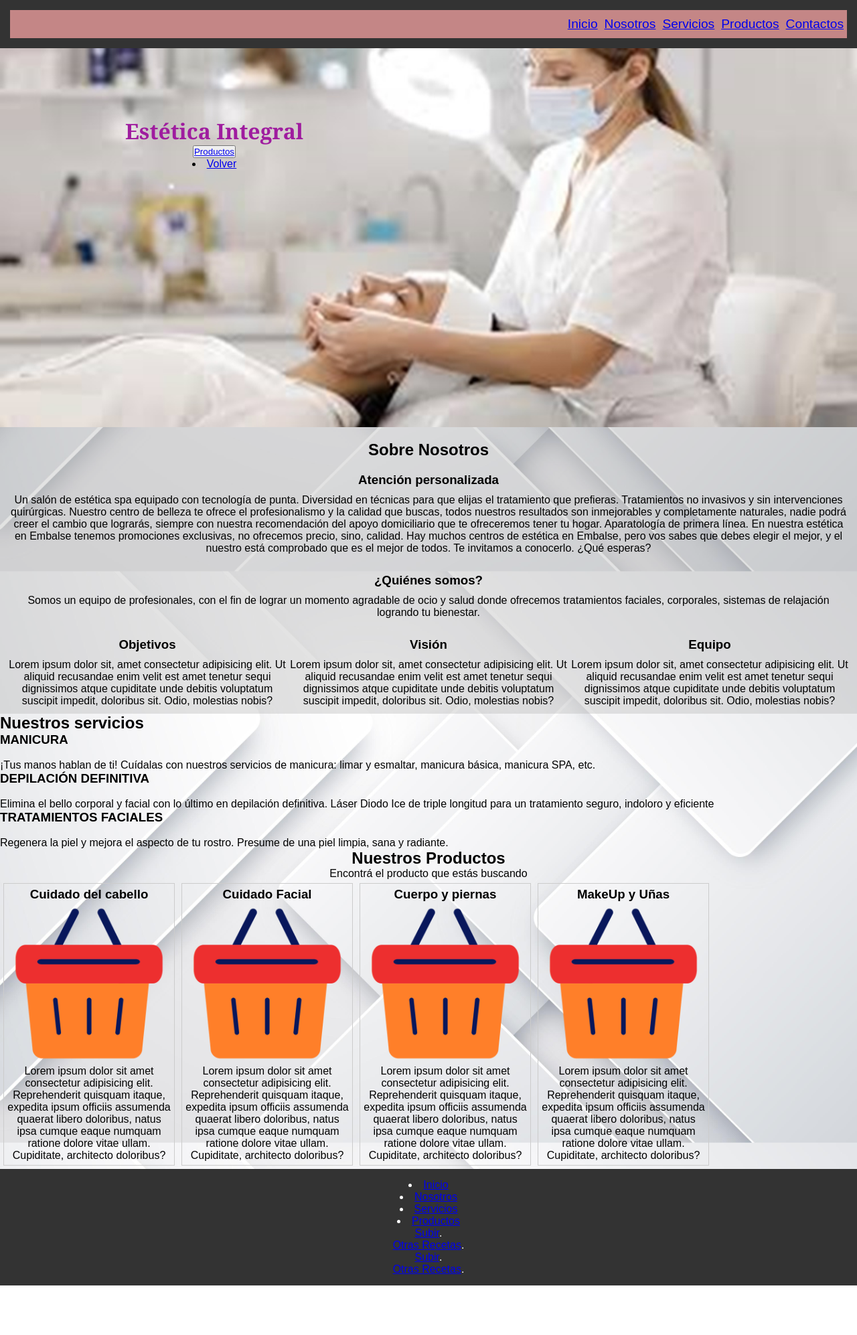
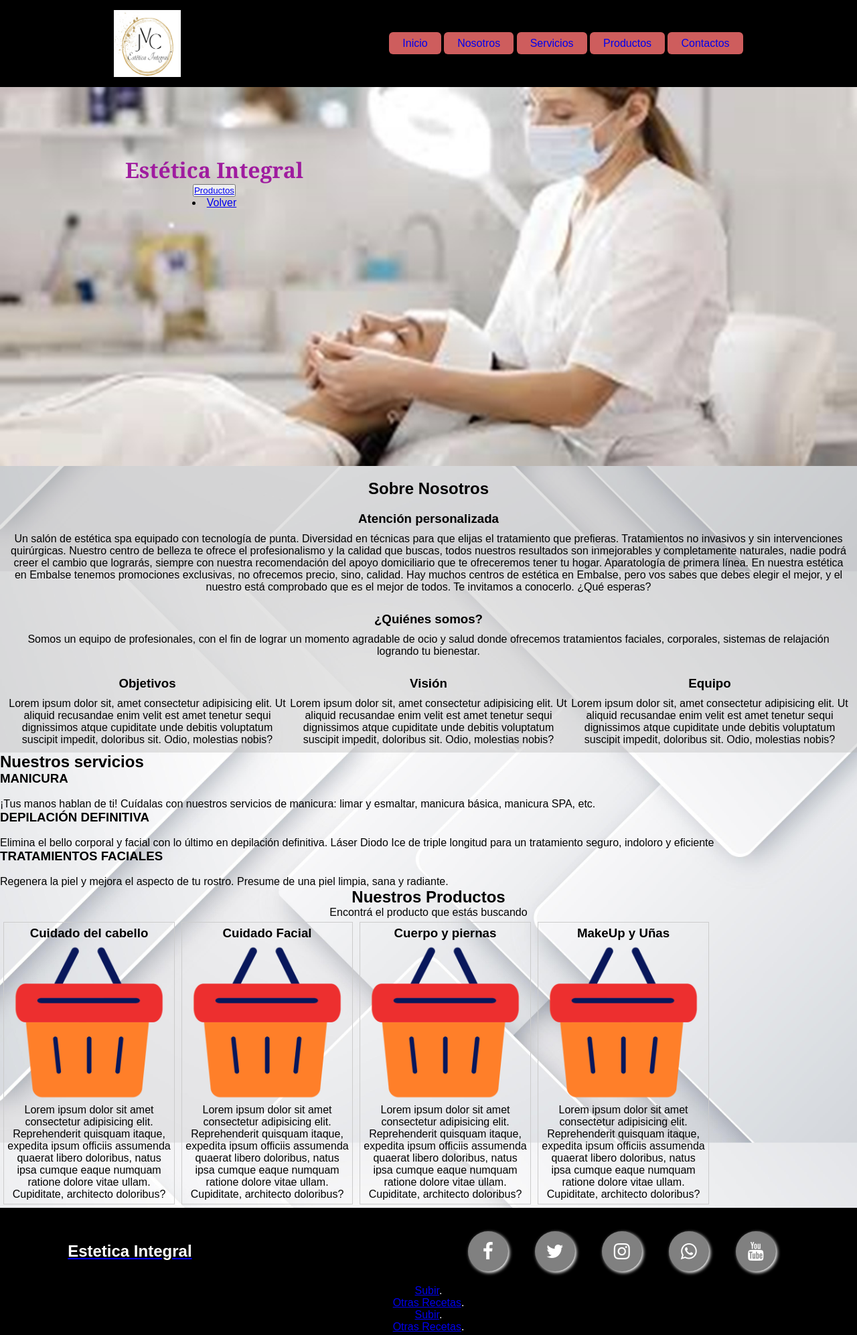
Before and after one commit to Vale-78/Est-ticaIntegral, a plain HTML site: page index.html in a window 1280 px wide. Shown: the whole page at 67% size. Before the commit the page ends 1920 px from the top, so only its background shows below. Drawn offline with nearby package versions, Linux system fonts and the light colour scheme; a web font is replaced by a local one.

Commit message:
Fusión con trabajo de compañeros. Foother y Nav Modificado

```diff
--- a/index.html
+++ b/index.html
@@ -3,22 +3,27 @@
 <head>
     <meta charset="UTF-8">
     <meta name="viewport" content="width=device-width, initial-scale=1.0">
+    <link rel="stylesheet" href="https://stackpath.bootstrapcdn.com/font-awesome/4.7.0/css/font-awesome.min.css">
+    <link rel="stylesheet" href="https://stackpath.bootstrapcdn.com/font-awesome/4.7.0/css/font-awesome.min.css">
     <link rel="stylesheet" href="https://maxst.icons8.com/vue-static/landings/line-awesome/line-awesome/1.3.0/css/line-awesome.min.css">
     <link rel="stylesheet" href="./style.css">
     <title>Estética Integral</title>
 </head>
 <body>
-    <header>
-        <nav>
-            <ul>
-                <li><a href="#inicio" alt="">Inicio</a></li>
-                <li><a href="#nosotros">Nosotros</a></li>
-                <li><a href="#servicios">Servicios</a></li>
-                <li><a href="#productos">Productos</a></li>
-                <li><a href="#contactos">Contactos</a></li>
-            </ul>
+    <header class="logo">
+        <div class="barra">
+            <a href="./index.html">
+                <img src="./assets/Logo1.jpg" alt="" style="width: 100px; height: 100px; float: left;">
+            </a>
+            <nav class="navegar">
+            <a href="./index.html" class="enlaces centrar textos">Inicio</a>
+            <a href="./nosotros.html" class="enlaces centrar textos">Nosotros</a>
+            <a href="#" class="enlaces centrar textos">Servicios</a>
+            <a href="#" class="enlaces centrar textos">Productos</a>
+            <a href="#" class="enlaces centrar textos">Contactos</a>
         </nav>
-
+        </div>
+    </div>
     </header>
    <main>
     <section id="inicio">
@@ -117,14 +122,21 @@
         </div>
     </section>
    </main>
-   <footer>
+   <footer class="footer">
     <section>
-        <div>
-            <li><a href="#inicio" alt="">Inicio</a></li>
-            <li><a href="#nosotros">Nosotros</a></li>
-            <li><a href="#servicios">Servicios</a></li>
-            <li><a href="#productos">Productos</a></li>
-        </div>
+        <div class="barra">
+            <a href="./index.html">
+             <h1>Estetica Integral</h1>
+            </a>
+        <section class="botones">
+          <a href="#" class="fa fa-facebook"></a>
+          <a href="#" class="fa fa-twitter"></a>
+          <a href="#" class="fa fa-instagram"></a>
+          <a href="#" class="fa fa-whatsapp"></a>
+          <a href="#" class="fa fa-youtube"></a>
+        </section>
+      </div>
+
     </section>
       <section>
         <a href="#inicio">Subir</a>.</p>
--- a/style.css
+++ b/style.css
@@ -1,6 +1,13 @@
 @import url('https://fonts.googleapis.com/css2?family=Rubik+Bubbles&display=swap');
 @import url('https://fonts.googleapis.com/css2?family=Rubik+Bubbles&family=Whisper&display=swap');
 
+:root{ /*Variables*/
+    --blanco: white;
+    --negro: black;
+    --gris: gray;
+    --colorPrincipal:  #0739a1;
+    --colorFondo: #ce5d5d;
+}
 *{
     padding: 0%;
     margin: 0%;
@@ -20,33 +27,36 @@ body{
     }
     /* significa fondo fijo */
 }
+/*HEADER*/
 header p{
     font-size: medium;
 }
 header{
-    background-color: #333;
+    background-color: var(--negro);
     color: #fff;
     padding: 15px;
     text-align: center;
 }
-header h1{
-    color:white
+.navegador{
+    display: flex;
+    flex-direction: row;
+    gap: 3rem;
 }
-header nav ul{
-    list-style: none;
-    display: flex;
-    justify-content: flex-end;
-    background-color: rgb(196, 134, 134);
-    color: white;
-    padding: 10px 0 10px 0;
+
+.enlaces{
+    padding: 8px 20px;
+	text-decoration: none;
+	background: var(--colorFondo);
+	float: center;
+	border-radius: 6px;
+	border: 0;
 }
-header nav ul li{
-    padding: 0 5px 0 5px;
-    font-size: larger;
+
+.enlaces:hover{
+    transition: background 2s, color 2s;
+    color: var(--blanco);
 }
-header nav ul li:hover{
-    color: aqua;
-}
+
 main #inicio{
     background-image: url("./assets/estética.jpeg");
     background-repeat: no-repeat;
@@ -123,3 +133,41 @@ footer nav ul li{
 footer nav ul li:hover{
     color: aqua;
 }
+
+
+/*FOOTER*/
+
+.footer{
+    background-color: var(--negro);
+ }
+
+ .botones{
+     min-width: 45rem;
+     display: flex;
+     justify-content: end;
+ }
+
+ .botones a {
+     text-decoration: none;
+     font-size: 28px;
+     width: 60px;
+     height: 60px;
+     line-height: 60px;
+     margin: 20px;
+     text-align: center;
+     background: var(--gris);
+     color: var(--blanco);
+     border-radius: 50%;
+     box-shadow: 2px 2px 5px var(--blanco);
+     transition: all .4s ease-in-out;
+ }
+
+ .botones a:hover {
+     transform: scale(1.2);
+ }
+
+ .barra{
+         display: flex;
+         justify-content: space-around;
+         align-items: center;
+ }
```
Also changed, not shown: assets/Logo1.jpg (added).
